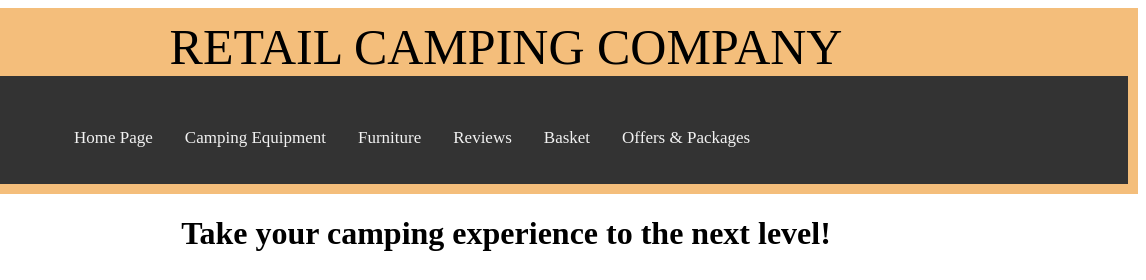
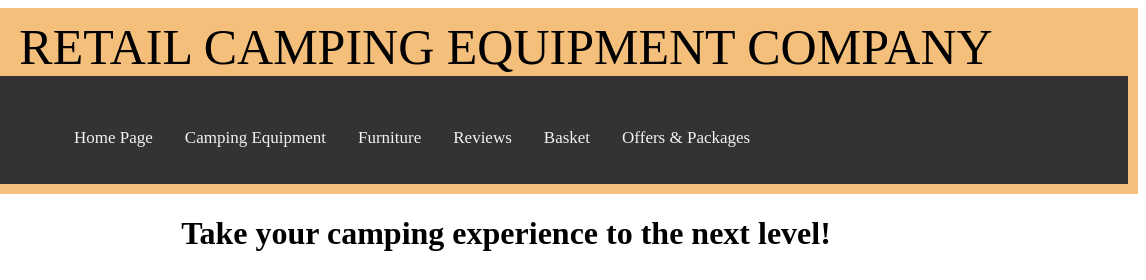
Before and after one commit to Nady123-bit/camp-retail, a plain HTML site: page HTML and CSS/homepage.html in a window 1280 px wide. Shown: the top 280 px of the page, 134-1280 px from the left. Drawn offline with Linux system fonts and the light colour scheme.

Commit message:
added a word to the header section

```diff
--- a/HTML and CSS/homepage.html
+++ b/HTML and CSS/homepage.html
@@ -14,7 +14,7 @@
 
 <!-- start of header section -->
 <div class="header">
-    <div class="name">RETAIL CAMPING COMPANY</div>
+    <div class="name">RETAIL CAMPING EQUIPMENT COMPANY</div>
     <img src="./CSS/Images/HomePage/logo.png" alt="RCC">
 
 
```
